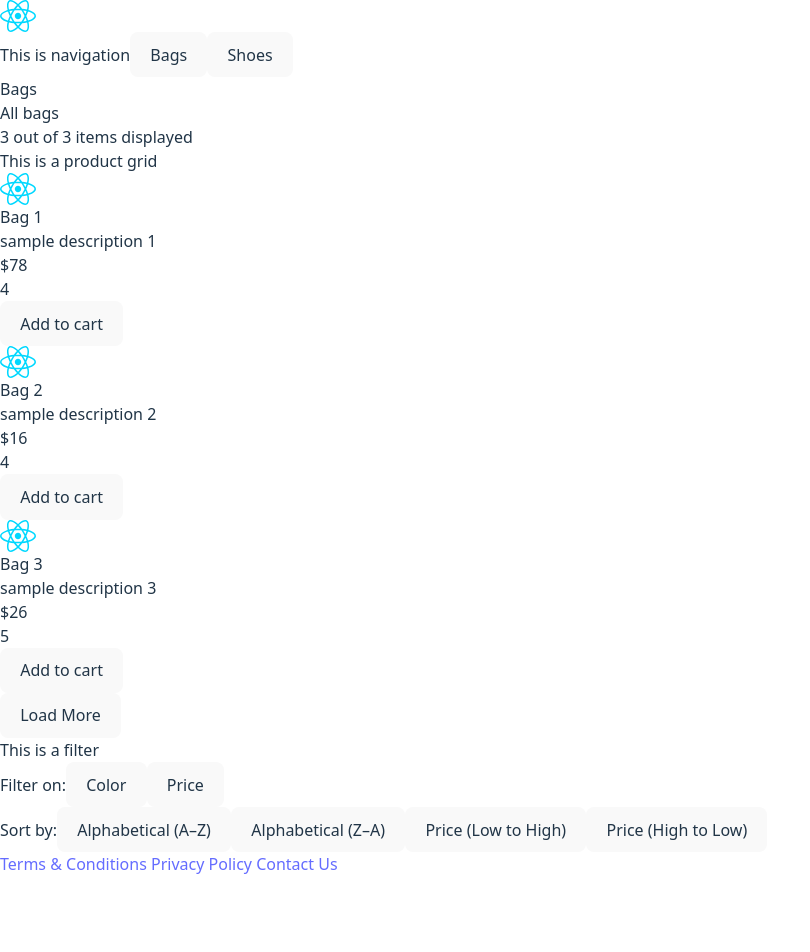
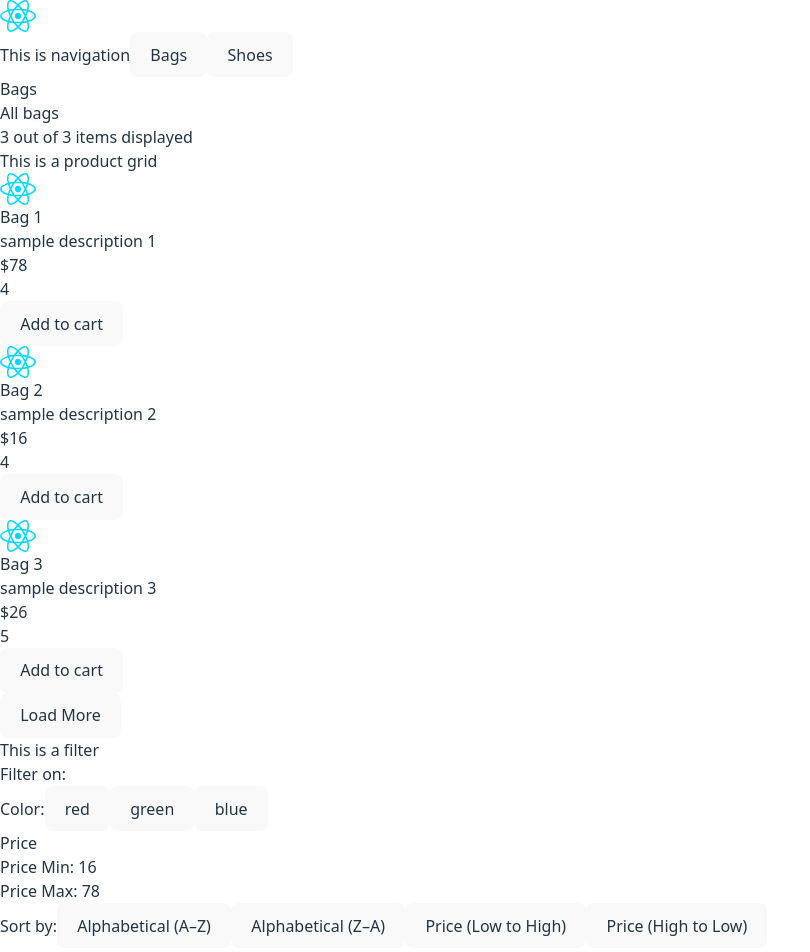
Before and after one commit to HShrigma/project-nexus, a React (Vite) app in the folder Project Nexus/: page / in a window 1280 px wide. Shown: the top 952 px of the page, without its empty margins (0-810 px from the left). Before the commit the page ends 876 px from the top, so only its background shows below. Built offline with nearby package versions, Linux system fonts and the light colour scheme.

Commit message:
feat(filter): implement min/max price tracking in filter

```diff
--- a/Project Nexus/src/components/products/Products.jsx
+++ b/Project Nexus/src/components/products/Products.jsx
@@ -28,7 +28,10 @@ export const Products = ({selectedCategory, products}) => {
                 products={products}
             />
             <button onClick={handleLoadMore}>Load More</button>
-            <Filter/>
+            <Filter
+                minPrice={products ? Math.min(...products.map(prod => prod.price)) : 0}
+                maxPrice={products ? Math.max(...products.map(prod => prod.price)) : 0}
+            />
         </div>
     )
 }
--- a/Project Nexus/src/components/products/filter/Filter.jsx
+++ b/Project Nexus/src/components/products/filter/Filter.jsx
@@ -1,11 +1,17 @@
-export const Filter = () => {
+export const Filter = ({minPrice, maxPrice}) => {
     return (
         <div>
             This is a filter
             <div>
                 Filter on:
-                <button> Color </button>
-                <button> Price </button>
+                <div> Color:
+                    <button>red</button>
+                    <button>green</button>
+                    <button>blue</button>
+                </div>
+                <div> Price </div>
+                <div> Price Min: {minPrice}</div>
+                <div> Price Max: {maxPrice}</div>
             </div>
             <div>
                 Sort by:
```
